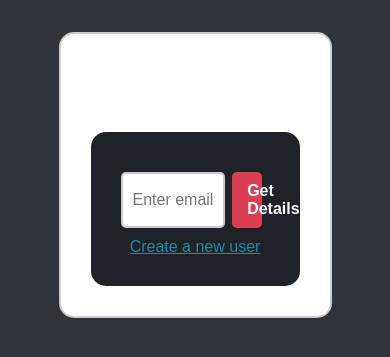
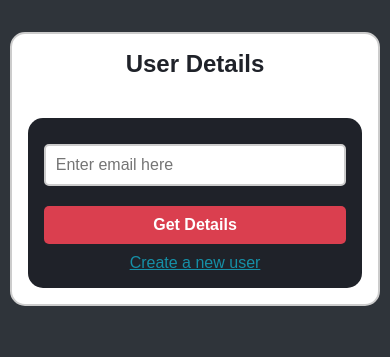
Before and after one commit to LalitNath1221/healthform, a PHP site: page /fetchdata.php in a window 390 px wide. Shown: the top 357 px of the page. Run offline with PHP 8.4, Linux system fonts and the light colour scheme.

Commit message:
media added

```diff
--- a/fetchdata.php
+++ b/fetchdata.php
@@ -7,6 +7,7 @@ include "db_conn.php";
 <head>
 	<title>Get User Details</title>
 	<link rel="stylesheet" type="text/css" href="style.css">
+   <meta name="viewport" content="width=device-width, initial-scale=1">
 </head>
 <body>
         <?php if (isset($_GET['msg'])) { ?>
--- a/index.php
+++ b/index.php
@@ -3,6 +3,7 @@
 <head>
 	<title>SIGN UP</title>
 	<link rel="stylesheet" type="text/css" href="style.css">
+     <meta name="viewport" content="width=device-width, initial-scale=1">
 </head>
 <body>
           <?php if (isset($_GET['msg'])) { ?>
--- a/style.css
+++ b/style.css
@@ -11,8 +11,9 @@ body{
 	display: flex;
 	justify-content: center;
 	align-items: center;
-	height: 100vh;
+	min-height: 100vh;
 	flex-direction: column;
+	padding-block: 1rem;
 }
 
 form {
@@ -108,6 +109,9 @@ button.btn_submit:hover{
 	background: #fff;
 	border-radius: 15px;
 }
+.container-fetch>h2{
+	color: #1f2229;
+}
 .report-view{
 	margin-inline: auto;
 	width: 70%;
@@ -150,3 +154,45 @@ h1 {
 	text-align: center;
 	color: #fff;
 }
+
+@media only screen and (max-width: 576px) {
+	.container-register {
+		padding-inline: 1rem ;
+	}
+	form {
+		width: 100% !important;
+		padding: 1rem;
+	}
+	.container-fetch {
+		width: 100% !important;
+	}
+	.container-fetch {
+		width: 95% !important;
+		padding: 1rem;
+	}
+	form.form-fetch input{
+		width: 100%;
+	}
+	form.form-fetch button{
+		width: 100%;
+	}
+	.view-details{
+		padding: .1rem;
+	}
+ }
+
+@media only screen and (max-width: 768px) {
+	form {
+		width: 80%;
+	}
+	.container-fetch {
+		width: 80%;
+	}
+	.view-details{
+		padding: 1rem;
+	}
+ }
+
+@media only screen and (max-width: 992px) {  }
+
+@media only screen and (max-width: 1200px) {  }
```
